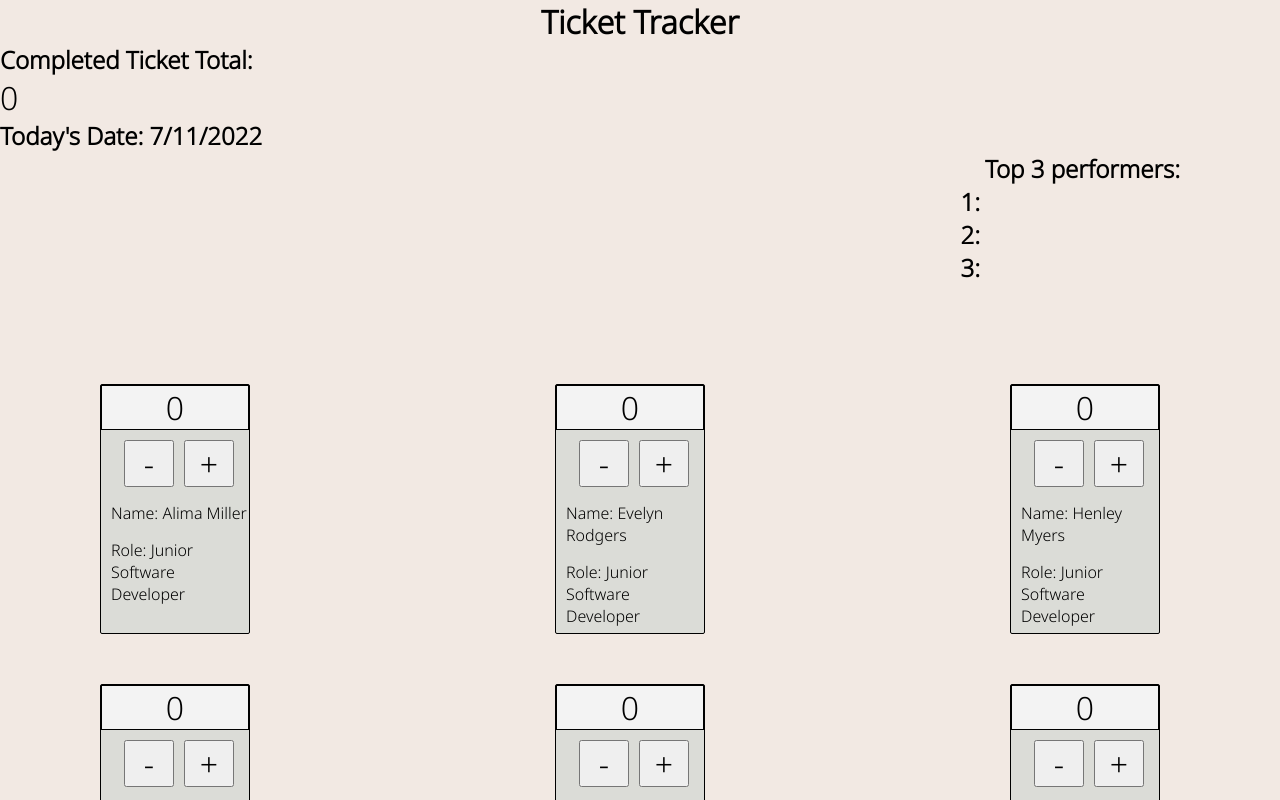
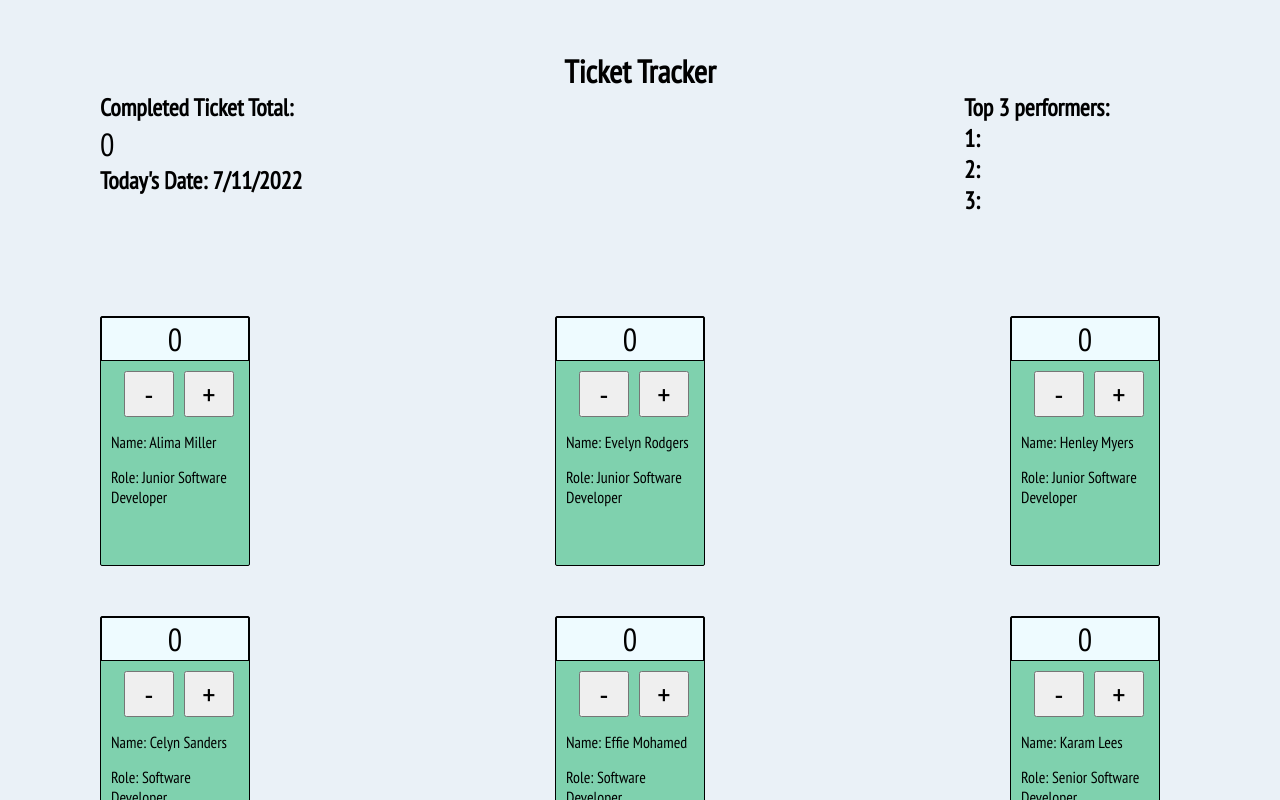
Before and after one commit to chrisbigland/ticket-tracker, a React (Create React App) app: page / in a window 1280 px wide. Shown: the top 800 px of the page. Built offline with nearby package versions, Linux system fonts and the light colour scheme.

Commit message:
added stylings

```diff
--- a/src/App.jsx
+++ b/src/App.jsx
@@ -83,22 +83,17 @@ const App = () => {
   return (
     <React.Fragment>
       <h1 className={styles.heading}>Ticket Tracker</h1>
-      <div className={styles.ticketTotal}>
-        <TicketTotal employees={employees} />
-      </div>
+      <section className={styles.totalDateAndTopThree}>
       <div className={styles.dateAndTotal}>
+      <TicketTotal employees={employees} />
         <h2 className={styles.date}>Today's Date: {todaysDate}</h2>
       </div>
-      <div className={styles.topThree}>
-        <h2 className={styles.topThreeTitle}>Top 3 performers:</h2>
 
-        <h2 className={styles.pos1}>1: {positionOne}</h2>
-        <h2 className={styles.pos2}>2: {positionTwo}</h2>
-        <h2 className={styles.pos3}>3: {positionThree}</h2>
-      </div>
+      <TopPerformers positionOne={positionOne} positionTwo={positionTwo} positionThree={positionThree}/>
+      </section>
       <section className={styles.content}>
         {team.map((person) => getEmployee(person))}
-        {/* <TopPerformers /> */}
+
       </section>
     </React.Fragment>
   );
@@ -113,8 +108,3 @@ export default App;
 
 // ideas - access employee.count, store that as a state for each employee and put those into an array to work out top numbers
 // store the employee name and their count as object items in an array.
-
-// to do: make top performers component
-// improve variable names/amend similar ones
-// improve stylings
-// read me
--- a/src/App.module.scss
+++ b/src/App.module.scss
@@ -2,8 +2,12 @@
 .heading {
     font-size: 2rem;
     text-align: center;
+    margin-top: 50px;
 }
 
+.dateAndTotal {
+    margin-left: 100px;
+}
 .content {
     margin-top: 100px;
     margin-left: 100px;
@@ -15,25 +19,13 @@
     justify-content: space-between;
 }
 
-//.ticketTotal, .topThree {
-//    position: absolute;
- //   right: 50px;
-//}/
-
 .topThree {
-  display: flex;
-  flex-direction: column;
+ // display: flex;
+  //flex-direction: column;
 
 }
 
-.topThreeTitle, .pos1, .pos2, .pos3 {
-    margin-left: auto;
+.totalDateAndTopThree {
+display: flex;
+justify-content: space-between;
 }
-
-.pos1, .pos2, .pos3 {
-    padding-right: 300px;
-}
-
-.topThreeTitle {
-    margin-right: 100px;
-}
--- a/src/components/Employee/Employee.jsx
+++ b/src/components/Employee/Employee.jsx
@@ -10,7 +10,6 @@ const Employee = ({
 
 
   const display = employee.score > 0 ? employee.score : 0;
-
 
   return (
     <React.Fragment>
--- a/src/components/Employee/Employee.module.scss
+++ b/src/components/Employee/Employee.module.scss
@@ -1,5 +1,5 @@
 .employee {
-    background-color: #DBDCD7;
+    background-color: #7FD1AE;
     width: 150px;
     height: 250px;
     border: 1px solid black;
@@ -7,7 +7,7 @@
 }
 
 .display {
-    background-color: #F3F3F3;
+    background-color: #EEFBFF;
     display: flex;
     justify-content: center;
     border: 1px solid black;
--- a/src/components/TopPerformers/TopPerformers.jsx
+++ b/src/components/TopPerformers/TopPerformers.jsx
@@ -1,11 +1,17 @@
 import React from 'react'
 import styles from './TopPerformers.module.scss'
 
-const TopPerformers = () => {
+const TopPerformers = ({positionOne, positionTwo, positionThree}) => {
   return (
-    <div>
-        <p className={styles.perf}>Top Performers</p>
-    </div>
+    <React.Fragment>
+          <div className={styles.topThree}>
+          <h2 className={styles.topThreeTitle}>Top 3 performers:</h2>
+
+          <h2 className={styles.pos1}>1: {positionOne}</h2>
+          <h2 className={styles.pos2}>2: {positionTwo}</h2>
+          <h2 className={styles.pos3}>3: {positionThree}</h2>
+        </div>
+        </React.Fragment>
   )
 }
 
--- a/src/components/TopPerformers/TopPerformers.module.scss
+++ b/src/components/TopPerformers/TopPerformers.module.scss
@@ -0,0 +1,17 @@
+.topThreeTitle, .pos1, .pos2, .pos3 {
+  //  margin-left: auto;
+}
+
+.pos1, .pos2, .pos3 {
+   margin-right: 300px;
+}
+
+.topThreeTitle {
+    margin-right: 100px;
+}
+
+.topThree {
+   // display: flex;
+   // flex-direction: column;
+
+  }
--- a/src/index.css
+++ b/src/index.css
@@ -1,10 +1,10 @@
-@import url('https://fonts.googleapis.com/css2?family=Noto+Sans:wght@300&display=swap');
+@import url('https://fonts.googleapis.com/css2?family=PT+Sans+Narrow&display=swap');
 
 * {
   margin: 0;
   padding: 0;
   box-sizing: border-box;
-  font-family: 'Noto Sans';
+  font-family: 'PT Sans Narrow';
 
 }
 
@@ -14,7 +14,7 @@ body {
     sans-serif;
   -webkit-font-smoothing: antialiased;
   -moz-osx-font-smoothing: grayscale;
-  background-color: #F2E9E3;
+  background-color: #EAF1F7;
   max-width: 100vw;
   max-height: 100vh;
 }
```
